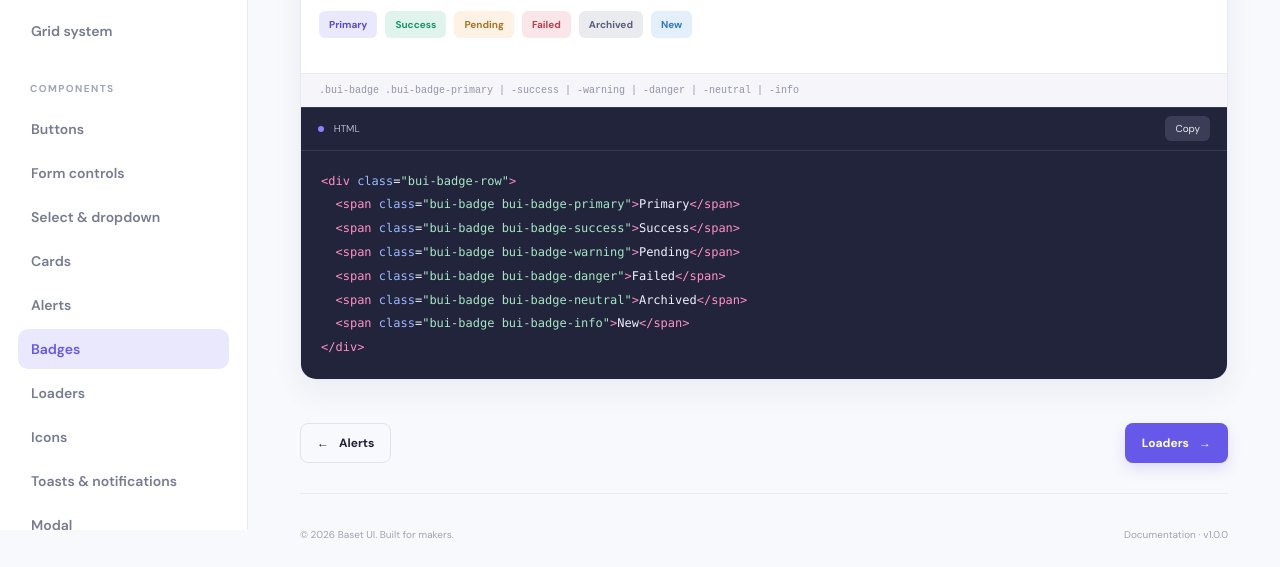
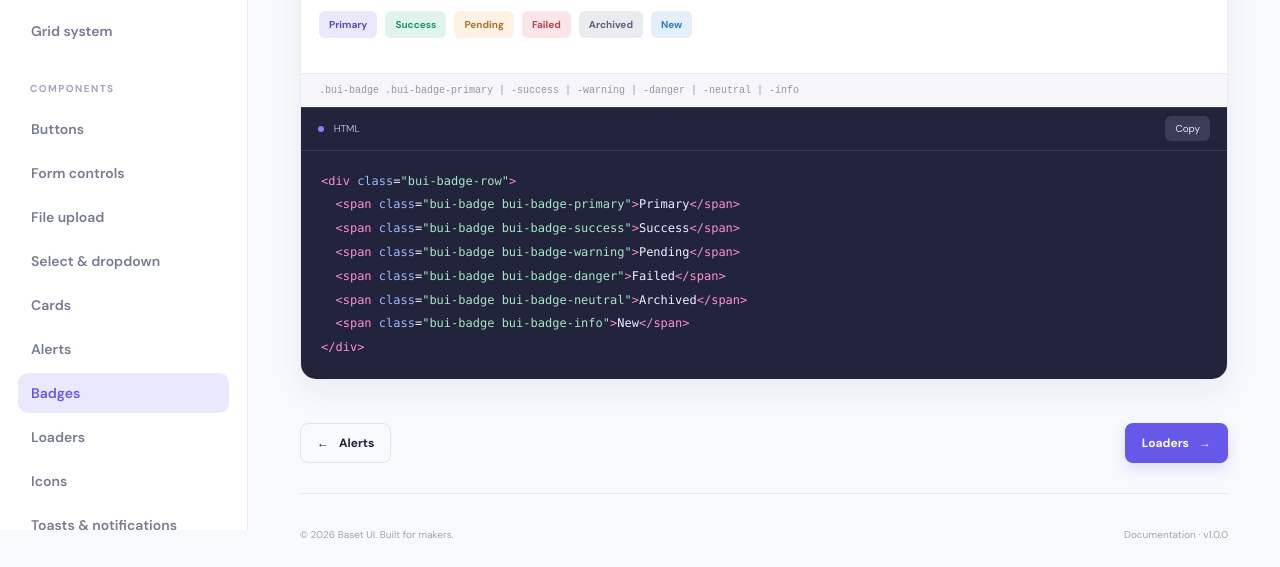
Before and after one commit to AbdulbasetRS/Baset-UI, a plain HTML site: page components/badges.html in a window 1280 px wide. Shown: the part 270-837 px from the top of the page. Drawn offline with Linux system fonts and the light colour scheme.

Commit message:
Add file upload to component navigation

```diff
--- a/components/badges.html
+++ b/components/badges.html
@@ -21,6 +21,7 @@
       <div class="bui-sidebar-label">COMPONENTS</div>
       <a class="bui-nav" href="../components/buttons.html">Buttons</a>
       <a class="bui-nav" href="../components/forms.html">Form controls</a>
+      <a class="bui-nav" href="../components/upload.html">File upload</a>
       <a class="bui-nav" href="../components/select.html">Select &amp; dropdown</a>
       <a class="bui-nav" href="../components/cards.html">Cards</a>
       <a class="bui-nav" href="../components/alerts.html">Alerts</a>
```
